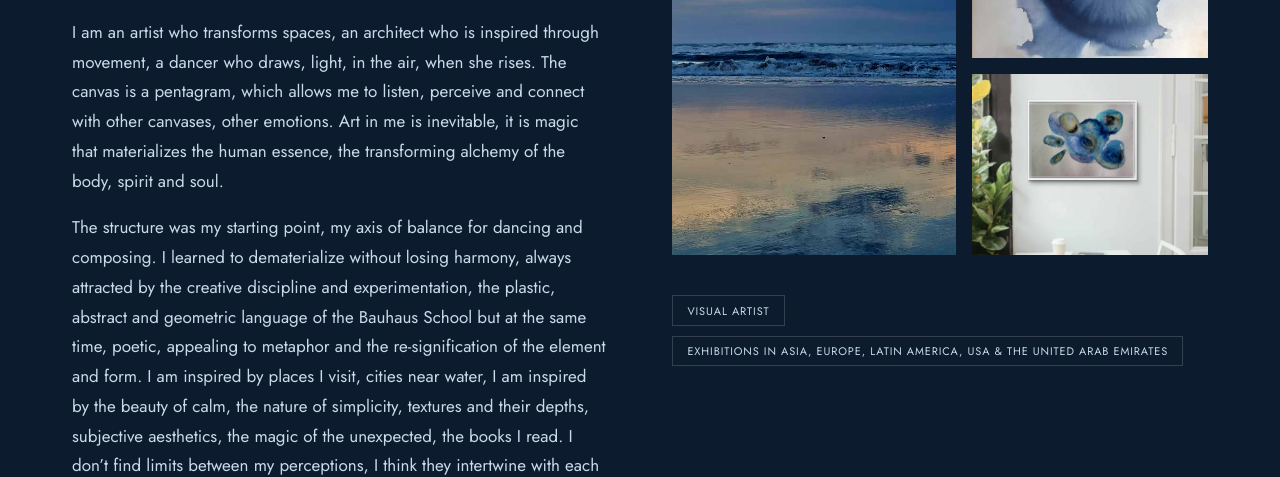
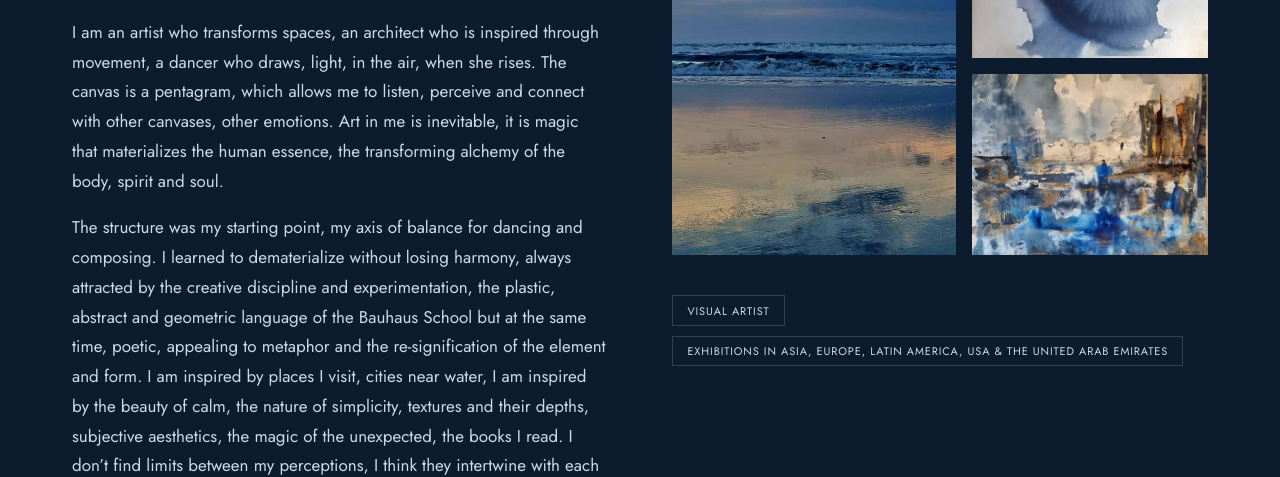
Before and after one commit to patriciobrunoar/florenciazampieri, a plain HTML site: page artist.html in a window 1280 px wide. Shown: the part 326-803 px from the top of the page. Drawn offline with nearby package versions, Linux system fonts and the light colour scheme; a web font is replaced by a local one.

Commit message:
Replace framed-wall photo on artist page intro grid with new artwork
Co-Authored-By: Claude Sonnet 5.5 <noreply@anthropic.com>
Claude-Session: https://claude.ai/code/session_01Y4rpF93LTvZ8nkuf7iYNaq

```diff
--- a/artist.html
+++ b/artist.html
@@ -61,7 +61,7 @@
           <div class="about-media">
             <img class="tall" src="assets/site/about-portrait.jpg" alt="Florencia Zampieri outdoors, portrait" loading="lazy" />
             <img class="short" src="assets/site/artwork-blue-mind-5.jpg" alt="Blue mind #5, acrylic and water on canvas" loading="lazy" />
-            <img class="short" src="assets/site/lifestyle-frame-1.jpg" alt="A work from the Blue Life collection hanging at home" loading="lazy" />
+            <img class="short" src="assets/site/artwork-blue-city-gold.jpg" alt="Artwork by Florencia Zampieri, watercolor and collage in blues and gold" loading="lazy" />
           </div>
           <div class="memberships on-dark">
             <span>Visual Artist</span>
```
Also changed, not shown: artist-es.html (+1 -1 lines), assets/site/artwork-blue-city-gold.jpg (added).
